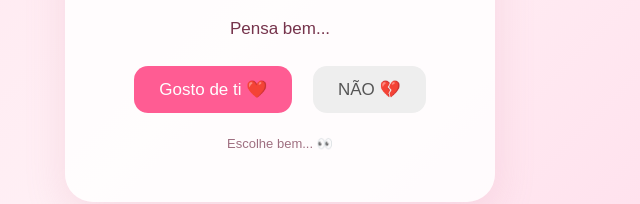
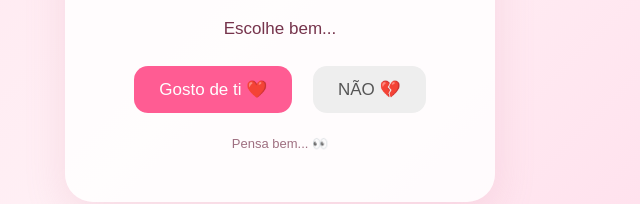
Before and after one commit to diogopitadas-netizen/poiuy, a plain HTML site: page index.html in a window 1280 px wide. Shown: the part 397-601 px from the top of the page, 360-1000 px from the left. Drawn offline with Linux system fonts and the light colour scheme.

Commit message:
Update message text in index.html

```diff
--- a/index.html
+++ b/index.html
@@ -58,12 +58,12 @@
 <div class="card">
   <div class="heart" id="heart">💗</div>
   <h1 id="title">Olá amoreco, gostas de mim? 💖</h1>
-  <p id="message">Pensa bem...</p>
+  <p id="message">Escolhe bem...</p>
   <div id="buttons">
     <button id="yes" onclick="sayYes()">Gosto de ti ❤️</button>
     <button id="no" onclick="sayNo()">NÃO 💔</button>
   </div>
-  <p class="small" id="hint">Escolhe bem... 👀</p>
+  <p class="small" id="hint">Pensa bem... 👀</p>
 </div>
 
 <script>
@@ -74,7 +74,7 @@ const questions = [
   ["Tenho de chamar a polícia?! 🚨", "Ainda estou a fazer birra."],
   ["Okay... Última oportunidade? 🥹", "VÁ LAAA?"]
   ["Okay... Última oportunidade a sério! 🥹", "VÁ LAAAAAAAAAAAAA?"]
-
+],
 
 let count = 0;
 
```
